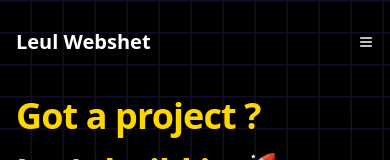
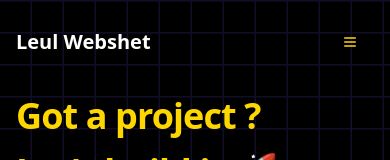
Before and after one commit to LeulWeb/portfolio, a React (Vite) app: page / in a window 390 px wide. Shown: the top 160 px of the page. Built offline with nearby package versions, Linux system fonts and the light colour scheme.

Commit message:
basic done

```diff
--- a/src/components/Navbar.tsx
+++ b/src/components/Navbar.tsx
@@ -40,12 +40,12 @@ export const  Navbar =()=> {
         {/* Mobile menu */}
         <Sheet open={isOpen} onOpenChange={setIsOpen}>
           <SheetTrigger asChild>
-            <Button variant="ghost" className="md:hidden p-0">
+            <Button variant="link" className="md:hidden text-gold">
               <Menu className="h-6 w-6" />
               <span className="sr-only">Toggle menu</span>
             </Button>
           </SheetTrigger>
-          <SheetContent side="right">
+          <SheetContent side="top" className="bg-black text-white">
             <nav className="flex flex-col space-y-4 mt-4">
               {navItems.map((item) => (
                 <a
```
